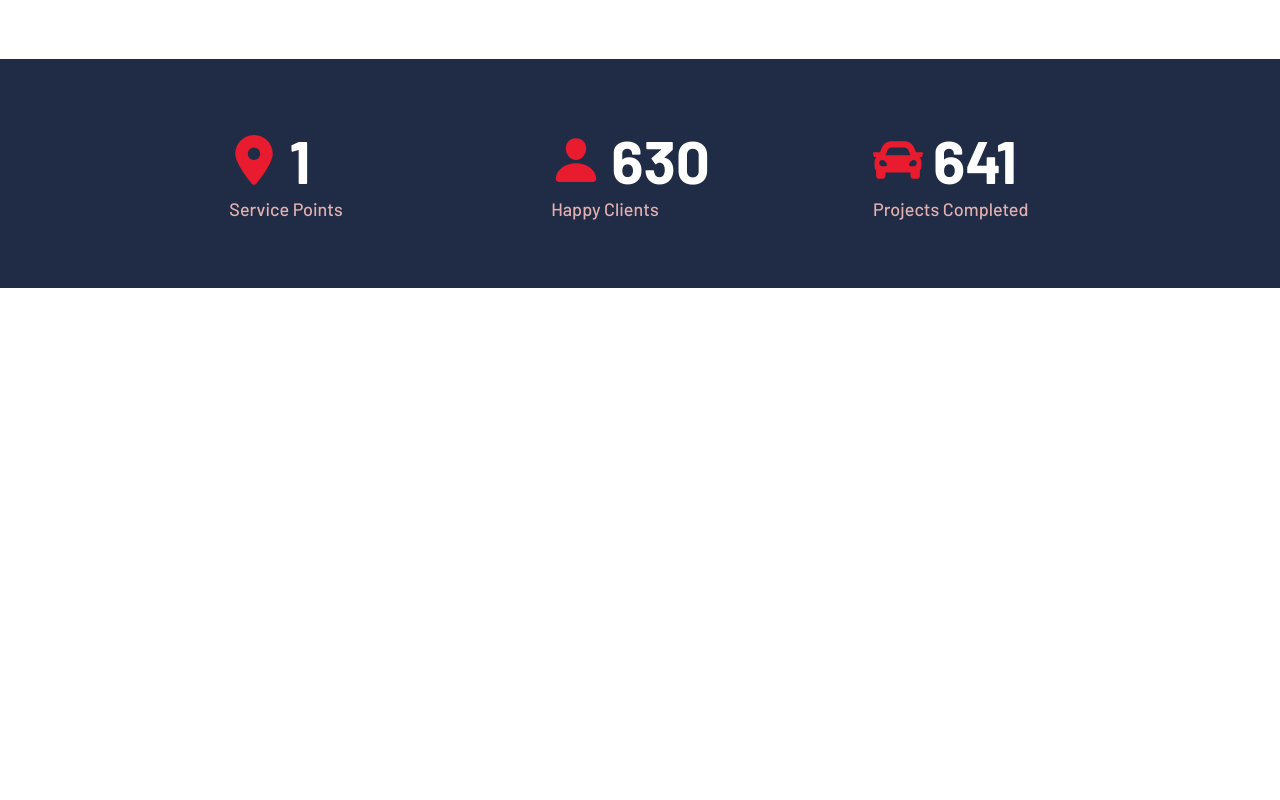
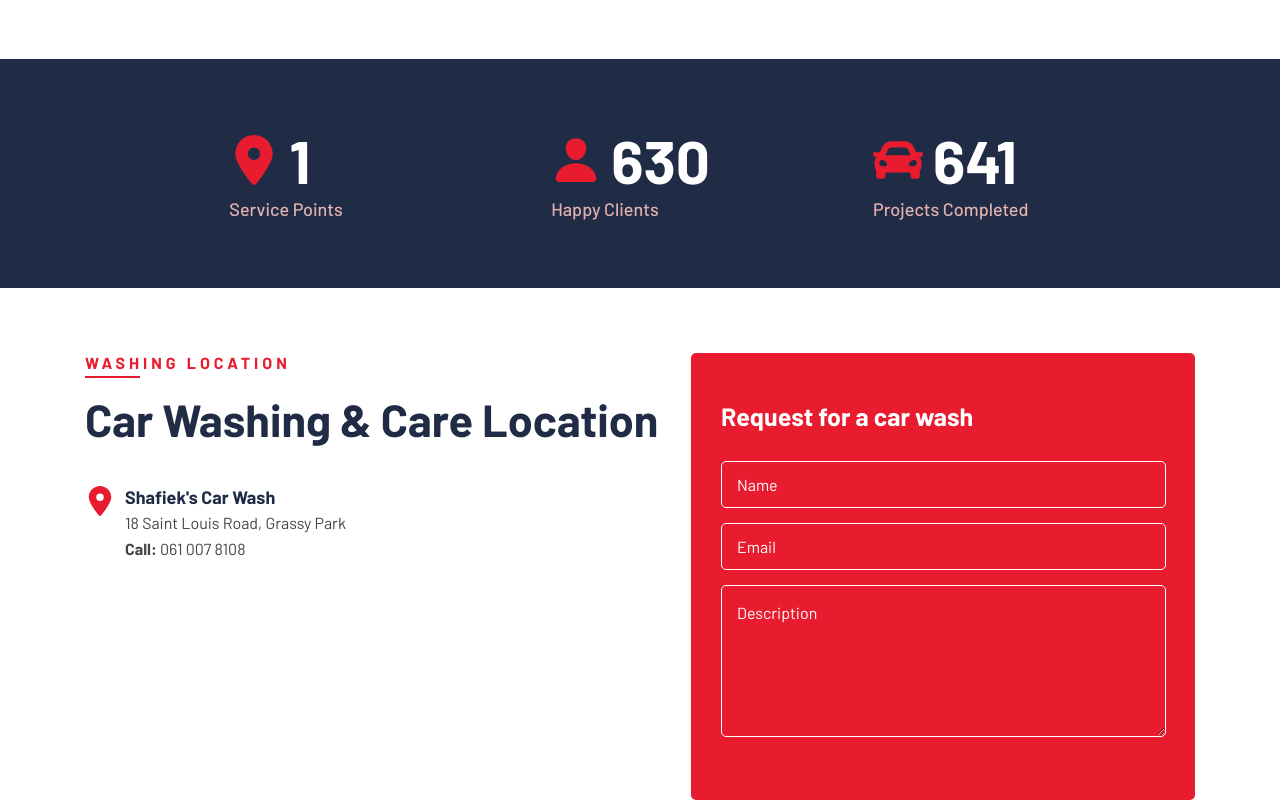
Before and after one commit to naeem2000/shafieks-carwash, a Next.js app: page / in a window 1280 px wide. Shown: the part 2107-2907 px from the top of the page. Before the commit the page ends 2460 px from the top, so only its background shows below. Built offline with nearby package versions, Linux system fonts and the light colour scheme.

Commit message:
halfway through contact

```diff
--- /dev/null
+++ b/app/components/Contact.tsx
@@ -0,0 +1,40 @@
+'use client';
+
+import { FaLocationDot } from 'react-icons/fa6';
+import '../styles/Contact.scss';
+import React from 'react';
+
+export default function Contact() {
+	return (
+		<section className='contact max-width'>
+			<div className='contact-body'>
+				<h3 className='bar'>Washing Location</h3>
+				<h2>Car Washing & Care Location</h2>
+				<div className='locate'>
+					<FaLocationDot size={30} color='#E81C2E' />
+					<div className='locate-details'>
+						<h4>Shafiek's Car Wash</h4>
+						<a
+							href='https://maps.app.goo.gl/KGwyhDDhwv5d2eUG9'
+							target='_blank'
+							rel='noopener noreferrer'
+						>
+							18 Saint Louis Road, Grassy Park
+						</a>
+						<p>
+							<strong>Call:</strong> <a href='tel:+27610078108'>061 007 8108</a>
+						</p>
+					</div>
+				</div>
+			</div>
+			<form action=''>
+				<p>Request for a car wash</p>
+				<div className='form-group'>
+					<input type='text' placeholder='Name' />
+					<input type='email' placeholder='Email' />
+					<textarea cols='30' rows='7' placeholder='Description'></textarea>
+				</div>
+			</form>
+		</section>
+	);
+}
--- a/app/globals.scss
+++ b/app/globals.scss
@@ -16,6 +16,11 @@
 html {
     font-family: 'Barlow', sans-serif;
     color: var(--global);
+}
+
+input,
+textarea {
+    font-family: 'Barlow', sans-serif;
 }
 
 body {
--- a/app/page.tsx
+++ b/app/page.tsx
@@ -1,5 +1,6 @@
 import WhatWeDo from './components/WhatWeDo';
 import Counter from './components/Counter';
+import Contact from './components/Contact';
 import Header from './components/Header';
 import About from './components/About';
 import Hero from './components/Hero';
@@ -14,6 +15,7 @@
 			<About />
 			<WhatWeDo />
 			<Counter />
+			<Contact />
 		</>
 	);
 }
--- /dev/null
+++ b/app/styles/Contact.scss
@@ -0,0 +1,99 @@
+.contact {
+    display: flex;
+    justify-content: space-between;
+
+    .contact-body {
+        display: flex;
+        align-items: flex-start;
+        justify-content: flex-start;
+        flex-direction: column;
+
+        .locate {
+            display: flex;
+            margin-top: 40px;
+
+            .locate-details {
+                margin-left: 10px;
+
+                h4 {
+                    font-size: 18px;
+                    font-weight: 700;
+                }
+
+                a {
+                    display: inline-block;
+                    margin: 5px 0;
+
+                    &:last-child {
+                        margin: 0;
+                    }
+                }
+            }
+        }
+    }
+
+    form {
+        width: 100%;
+        max-width: 40%;
+        background: var(--red);
+        padding: 45px 30px;
+        border-radius: 5px;
+
+        >p {
+            color: var(--white);
+            font-size: 25px;
+            font-weight: 700;
+            margin-bottom: 25px;
+        }
+
+        .form-group {
+            width: 100%;
+
+            input {
+                max-width: 93%;
+                width: 100%;
+                height: 45px;
+                color: var(--white);
+                padding: 0 15px;
+                border-radius: 5px;
+                border: 1px solid var(--white);
+                background: transparent;
+                outline: none;
+                font-size: 1rem;
+                font-weight: 400;
+                line-height: 1.5;
+                margin-bottom: 15px;
+
+                &::placeholder {
+                    color: var(--white);
+                    font-size: 1rem;
+                    font-weight: 400;
+                    line-height: 1.5;
+                }
+            }
+
+            textarea {
+                max-width: 93%;
+                width: 100%;
+                color: var(--white);
+                height: 120px;
+                padding: 15px;
+                border-radius: 5px;
+                border: 1px solid var(--white);
+                background: transparent;
+                outline: none;
+                font-size: 1rem;
+                font-weight: 400;
+                line-height: 1.5;
+                margin-bottom: 15px;
+
+                &::placeholder {
+                    color: var(--white);
+                    font-size: 1rem;
+                    font-weight: 400;
+                    line-height: 1.5;
+                }
+            }
+        }
+    }
+}
--- a/app/styles/Counter.scss
+++ b/app/styles/Counter.scss
@@ -1,6 +1,6 @@
 .counter {
     background: var(--blue);
-    margin: 65px 0px;
+    margin: 65px 0px 0px;
     padding-bottom: 65px;
 
     .counting {
@@ -36,7 +36,7 @@
 
 @media screen and (max-width: 1024px) {
     .counter {
-        margin: 48px 0px;
+        margin: 48px 0px 0px;
         padding-bottom: 48px;
 
         .counting {
@@ -68,7 +68,7 @@
 
 @media screen and (max-width: 820px) {
     .counter {
-        margin: 48px 0px;
+        margin: 48px 0px 0px;
         padding-bottom: 48px;
 
         .counting {
@@ -100,7 +100,7 @@
 
 @media screen and (max-width: 768px) {
     .counter {
-        margin: 48px 0px;
+        margin: 48px 0px 0px;
         padding-bottom: 48px;
 
         .counting {
@@ -132,7 +132,7 @@
 
 @media screen and (max-width: 450px) {
     .counter {
-        margin: 48px 0px;
+        margin: 48px 0px 0px;
         padding-bottom: 48px;
 
         .counting {
@@ -168,7 +168,7 @@
 
 @media screen and (max-width: 375px) {
     .counter {
-        margin: 48px 0px;
+        margin: 48px 0px 0px;
         padding-bottom: 48px;
 
         .counting {
@@ -204,7 +204,7 @@
 
 @media screen and (max-width: 320px) {
     .counter {
-        margin: 48px 0px;
+        margin: 48px 0px 0px;
         padding-bottom: 48px;
 
         .counting {
```
